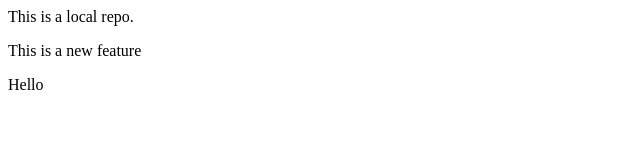
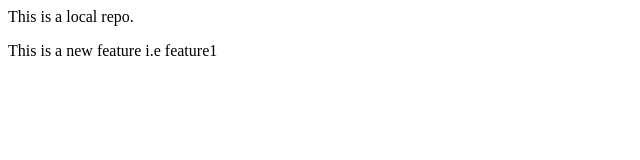
Before and after one commit to GuptaChanchal08/LocalRepo, a plain HTML site: page index.html in a window 1280 px wide. Shown: the whole page, without its empty margins (0-640 px from the left). Drawn offline with Linux system fonts and the light colour scheme.

Commit message:
Update feature1 para

```diff
--- a/index.html
+++ b/index.html
@@ -1,3 +1,2 @@
 <p>This is a local repo.</p>
-<p>This is a new feature</p>
-<p>Hello</p>
+<p>This is a new feature i.e feature1</p>
```
